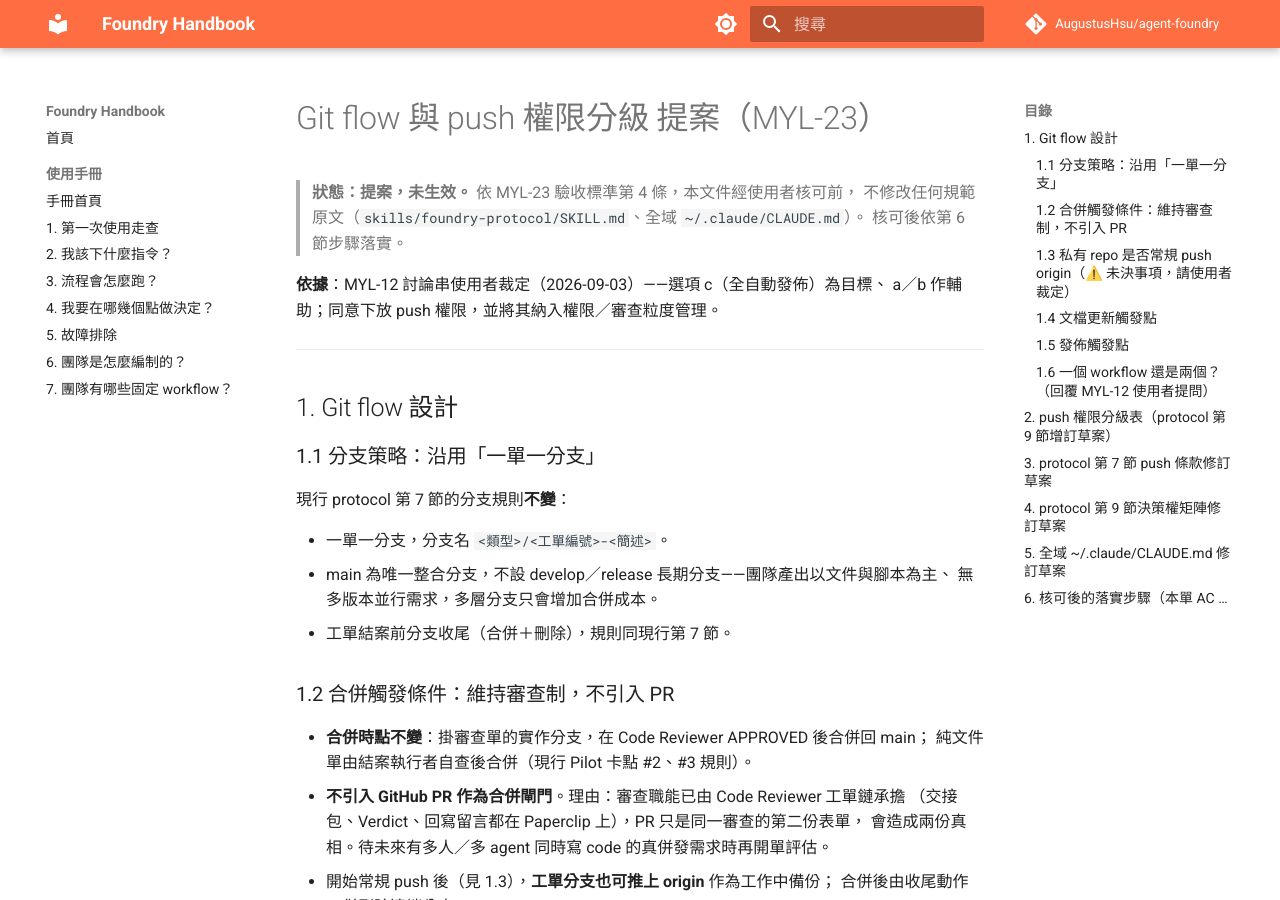
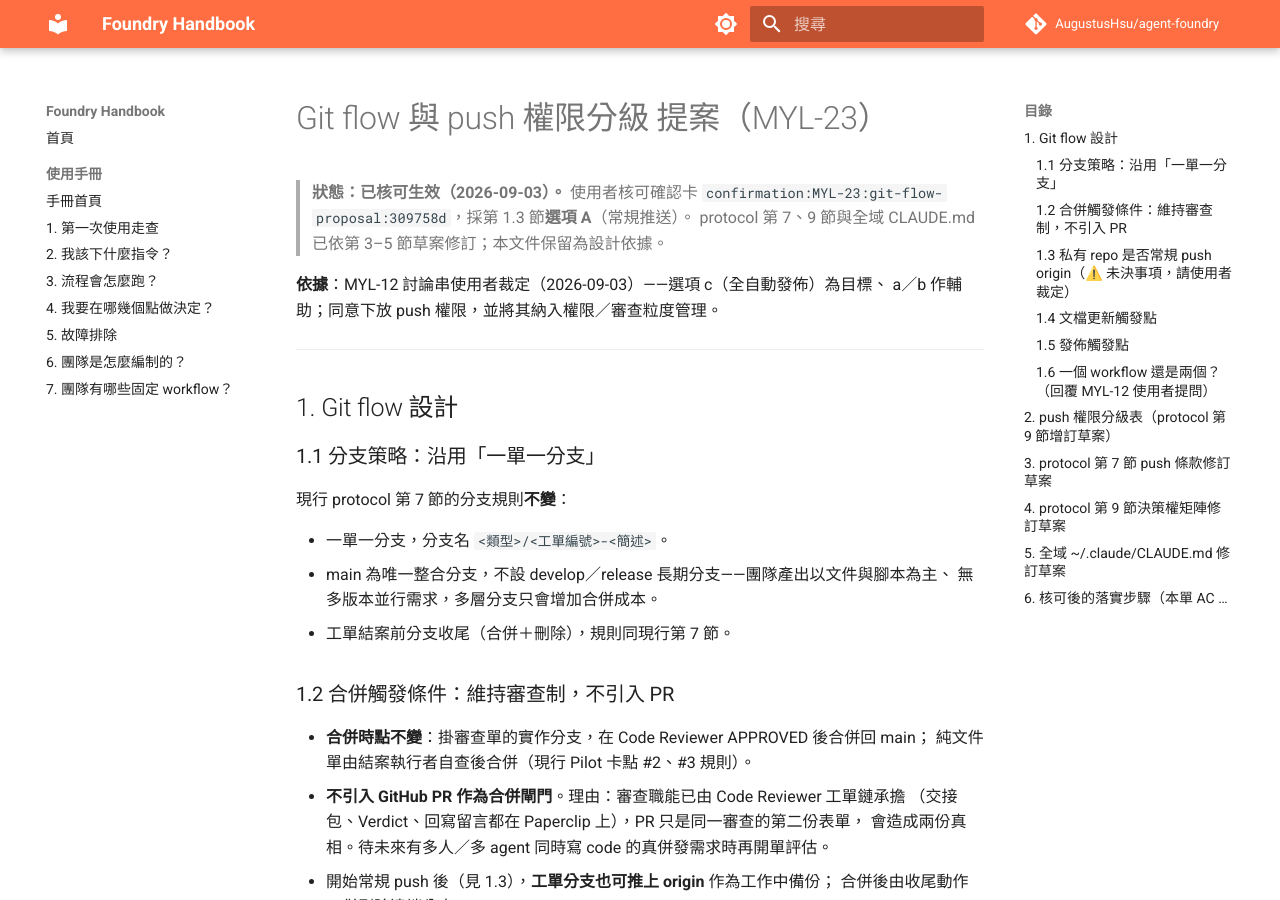
Before and after one commit to AugustusHsu/agent-foundry, an MkDocs documentation site: the page built from docs/features/git-flow/proposal.md, in a window 1280 px wide and 900 px high. Built offline with MkDocs 1.6.1 and Material for MkDocs 9.7.7, drawn with Linux system fonts in a browser that asks for light colours; comment, search, counter and statistics services are not loaded.

Commit message:
🔓 依 MYL-23 核可生效 push 分級授權：修訂 protocol 第 7、9 節與提案狀態

```diff
--- a/docs/features/git-flow/proposal.md
+++ b/docs/features/git-flow/proposal.md
@@ -1,8 +1,8 @@
 # Git flow 與 push 權限分級 提案（MYL-23）
 
-> **狀態：提案，未生效。** 依 MYL-23 驗收標準第 4 條，本文件經使用者核可前，
-> 不修改任何規範原文（`skills/foundry-protocol/SKILL.md`、全域 `~/.claude/CLAUDE.md`）。
-> 核可後依第 6 節步驟落實。
+> **狀態：已核可生效（2026-09-03）。** 使用者核可確認卡
+> `confirmation:MYL-23:git-flow-proposal:309758d`，採第 1.3 節**選項 A**（常規推送）。
+> protocol 第 7、9 節與全域 CLAUDE.md 已依第 3–5 節草案修訂；本文件保留為設計依據。
 
 **依據**：MYL-12 討論串使用者裁定（2026-09-03）——選項 c（全自動發佈）為目標、
 a／b 作輔助；同意下放 push 權限，並將其納入權限／審查粒度管理。
```
Also changed, not shown: skills/foundry-protocol/SKILL.md (+31 -4 lines).
